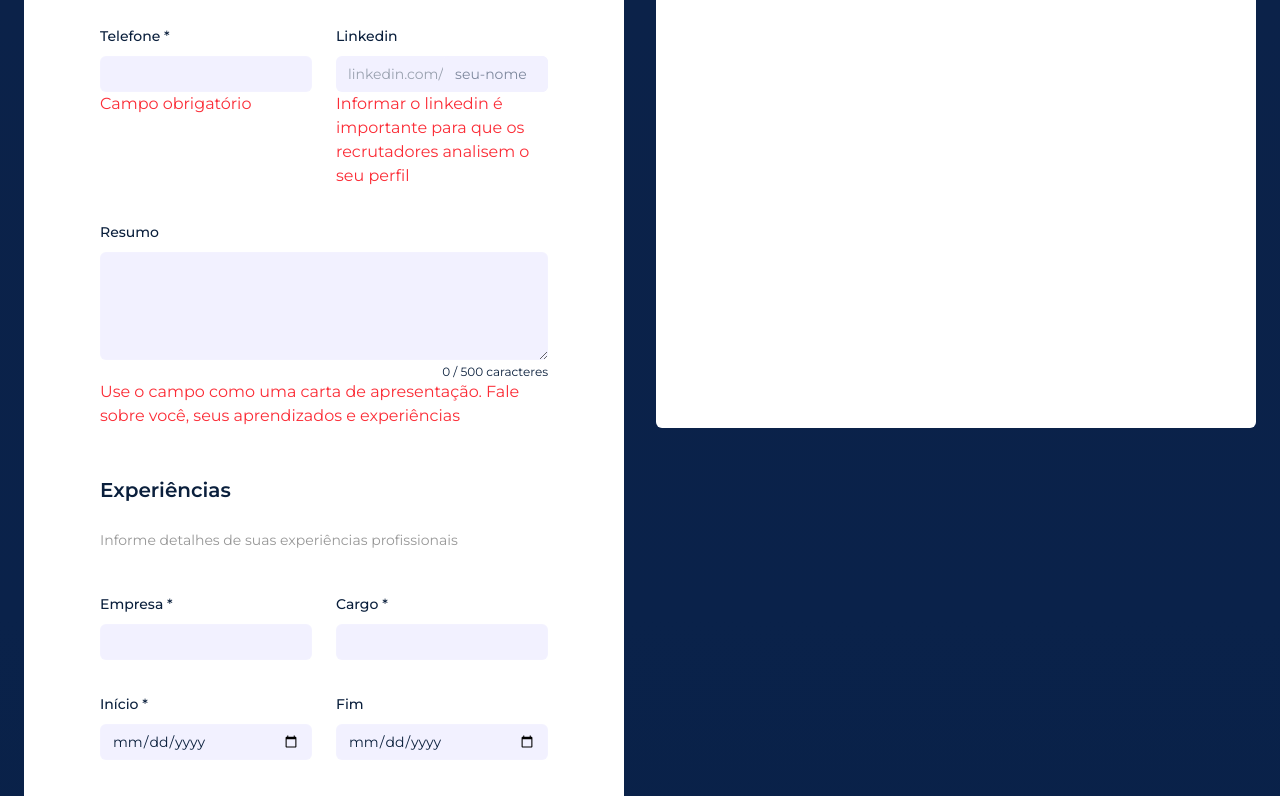
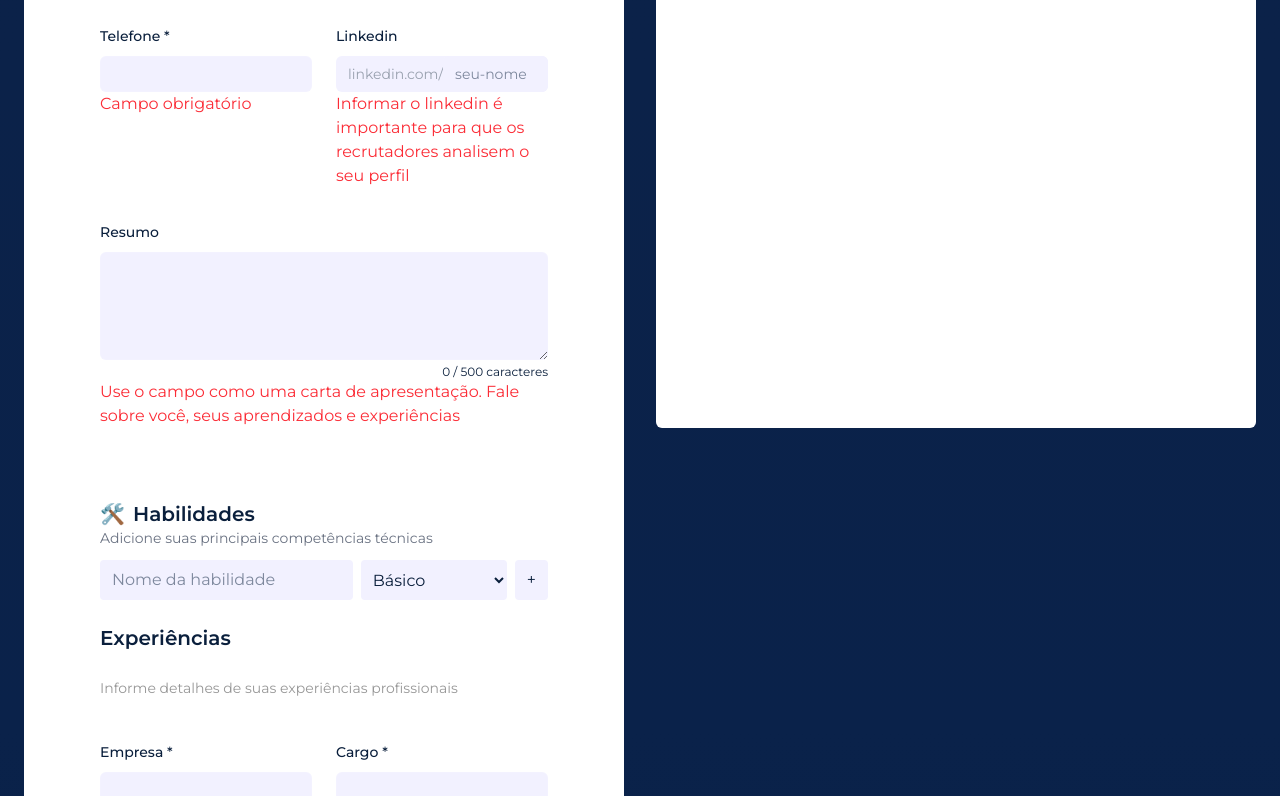
Before and after one commit to KFalcao/Gerador_Curriculo_Byte_a_byte, a React (Vite) app: page / in a window 1280 px wide. Shown: the part 1236-2032 px from the top of the page. Built offline with nearby package versions, Linux system fonts and the light colour scheme.

Commit message:
feat(formulario+preview): Adiciona a seção Habilidades no form e do Preview

```diff
--- a/src/App.tsx
+++ b/src/App.tsx
@@ -6,6 +6,12 @@ import ExperienceForm from "./components/Form/ExperienceForm";
 import type { Experience } from "./components/Form/ExperienceForm";
 import PersonalData from "./components/Form/PersonalData";
 import type { Personal } from "./components/Form/PersonalData";
+import SkillsForm from "./components/Form/SkillsForm";
+
+type Skill = {
+  name: string;
+  level: string;
+};
 
 const initialPersonalState: Personal = {
   name: "",
@@ -14,6 +20,8 @@ const initialPersonalState: Personal = {
   linkedin: "",
   summary: "",
 };
+
+
 
 const initialExperienceState: Experience = {
   company: "",
@@ -27,6 +35,7 @@ const initialExperienceState: Experience = {
 export default function App() {
   const [personalData, setPersonalData] =
     useState<PersonalData>(initialPersonalState);
+  const [skills, setSkills] = useState<Skill[]>([]);
   const [experiences, setExperiences] = useState<Experience[]>([]);
   const [currentFormData, setCurrentFormData] = useState<Experience>(
     initialExperienceState
@@ -64,6 +73,7 @@ export default function App() {
                 onChange={handlePersonalDataChange}
                 onFormChange={handlePersonalDataChange}
               />
+              <SkillsForm skills={skills} setSkills={setSkills} />
               <ExperienceForm
                 experiences={experiences}
                 onChange={handleExperiencesChange}
@@ -76,6 +86,7 @@ export default function App() {
           <div className="lg:sticky lg:top-8 lg:self-start">
             <ResumePreview
               personalData={personalData}
+              skills={skills}
               experiences={experiences}
               currentFormData={currentFormData}
             />
--- /dev/null
+++ b/src/components/Form/SkillsForm.tsx
@@ -0,0 +1,102 @@
+import React, { useState } from "react";
+import DeleteIcon from "../../assets/deleteIcon.svg";
+
+type Skill = {
+  name: string;
+  level: string;
+};
+
+type SkillsFormProps = {
+  skills: Skill[];
+  setSkills: React.Dispatch<React.SetStateAction<Skill[]>>;
+};
+
+export default function SkillsForm({ skills, setSkills }: SkillsFormProps) {
+  const [skillName, setSkillName] = useState("");
+  const [skillLevel, setSkillLevel] = useState("Básico");
+
+  const addSkill = () => {
+    if (!skillName.trim()) return;
+    setSkills([...skills, { name: skillName, level: skillLevel }]);
+    setSkillName("");
+    setSkillLevel("Básico");
+  };
+
+  const removeSkill = (index: number) => {
+    setSkills(skills.filter((_, i) => i !== index));
+  };
+
+  const getLevelColor = (level: string) => {
+    switch (level) {
+      case "Básico":
+        return "bg-gray-200 text-gray-700";
+      case "Intermediário":
+        return "bg-green-200 text-green-700";
+      case "Avançado":
+        return "bg-blue-200 text-blue-700";
+      default:
+        return "bg-gray-200 text-gray-700";
+    }
+  };
+
+  return (
+    <div className="my-6">
+      <h2 className="text-xl font-semibold flex items-center gap-2">
+        <span>🛠️</span> Habilidades
+      </h2>
+      <p className="text-sm text-gray-500">
+        Adicione suas principais competências técnicas
+      </p>
+
+      <div className="mt-3 flex gap-2">
+        <input
+          type="text"
+          value={skillName}
+          onChange={(e) => setSkillName(e.target.value)}
+          placeholder="Nome da habilidade"
+          className="flex-1 bg-(--form-field-bg-color) rounded px-3 py-2"
+        />
+        <select
+          value={skillLevel}
+          onChange={(e) => setSkillLevel(e.target.value)}
+          className="bg-(--form-field-bg-color) rounded px-2 py-2"
+        >
+          <option>Básico</option>
+          <option>Intermediário</option>
+          <option>Avançado</option>
+        </select>
+        <button
+          onClick={addSkill}
+          className="px-3 py-2 bg-(--form-field-bg-color) rounded hover:bg-gray-300"
+        >
+          +
+        </button>
+      </div>
+
+      <div className="mt-4 space-y-2">
+        {skills.map((skill, index) => (
+          <div
+            key={index}
+            className="flex justify-between items-center bg-(--form-field-bg-color) rounded px-3 py-2"
+          >
+            <span className="font-medium">{skill.name}</span>
+            <div className="flex items-center gap-2">
+              <span
+                className={`text-sm px-2 py-1 rounded ${getLevelColor(
+                  skill.level
+                )}`}
+              >
+                {skill.level}
+              </span>
+              <button
+                onClick={() => removeSkill(index)}
+              >
+                <img src={DeleteIcon} alt="Delete Icon" />
+              </button>
+            </div>
+          </div>
+        ))}
+      </div>
+    </div>
+  );
+}
--- a/src/components/Preview/ResumePreview.tsx
+++ b/src/components/Preview/ResumePreview.tsx
@@ -1,4 +1,14 @@
 import type { Experience } from "../Form/ExperienceForm";
+
+
+type Skill = {
+  name: string;
+  level: string;
+};
+
+type SkillsPreviewProps = {
+  skills: Skill[];
+};
 
 interface Experience {
   company: string;
@@ -9,14 +19,17 @@ interface Experience {
   description?: string;
 }
 
+
 interface ResumePreviewProps {
   personal: PersonalData;
+  skills: Skill[];
   experiences: Experience[];
   currentFormData: Experience;
 }
 
 export default function ResumePreview({
   personalData,
+  skills,
   experiences,
   currentFormData,
 }: ResumePreviewProps) {
@@ -32,6 +45,19 @@ export default function ResumePreview({
   const hasCurrentFormData = Boolean(
     currentFormData.company || currentFormData.role
   );
+
+  const getLevelColor = (level: string) => {
+    switch (level) {
+      case "Básico":
+        return "bg-gray-200 text-gray-700";
+      case "Intermediário":
+        return "bg-green-200 text-green-700";
+      case "Avançado":
+        return "bg-blue-200 text-blue-700";
+      default:
+        return "bg-gray-200 text-gray-700";
+    }
+  };
 
   return (
     <div className="bg-white min-h-screen flex items-start justify-center p-8 rounded-md">
@@ -63,6 +89,32 @@ export default function ResumePreview({
             </div>
           )}
         </div>
+
+        {/* HABILIDADES */}
+
+        <section>
+          <div className="text-lg font-semibold flex items-center gap-2 border-b border-gray-300">
+            <h2 className="text-lg mb-2">Habilidades</h2>
+          </div>
+          <div className="my-6 space-y-2">
+            {skills.map((skill, index) => (
+              <div
+                key={index}
+                className="flex justify-between items-center rounded px-3 py-2"
+              >
+                <span className="font-medium">{skill.name}</span>
+                <span
+                  className={`text-sm px-2 py-1 rounded ${getLevelColor(
+                    skill.level
+                  )}`}
+                >
+                  {skill.level}
+                </span>
+              </div>
+              ))}
+          </div>
+        </section>
+
 
         {/* Lista de experiências */}
         <div className="space-y-6">
```
Also changed, not shown: src/assets/deleteIcon.svg (added).
